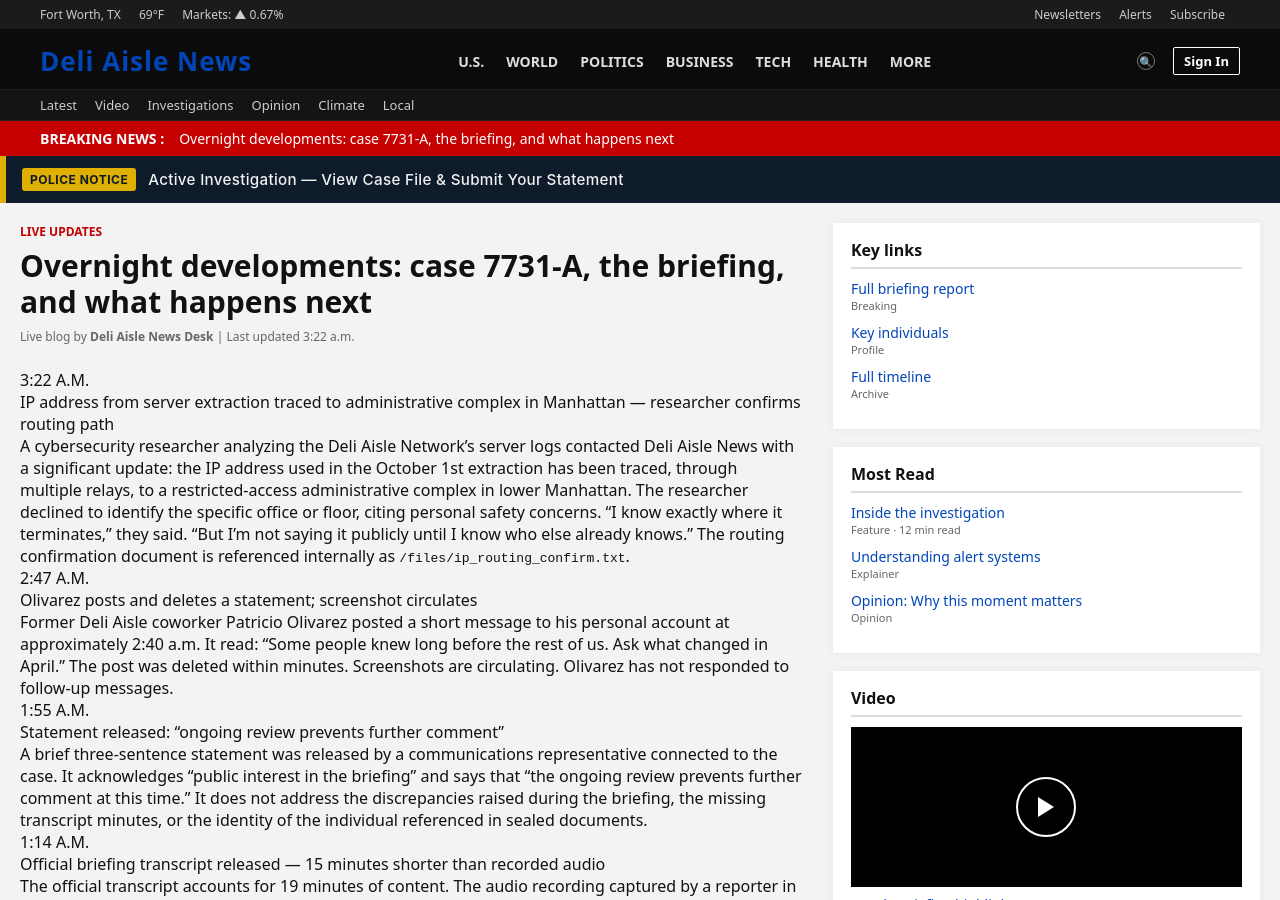
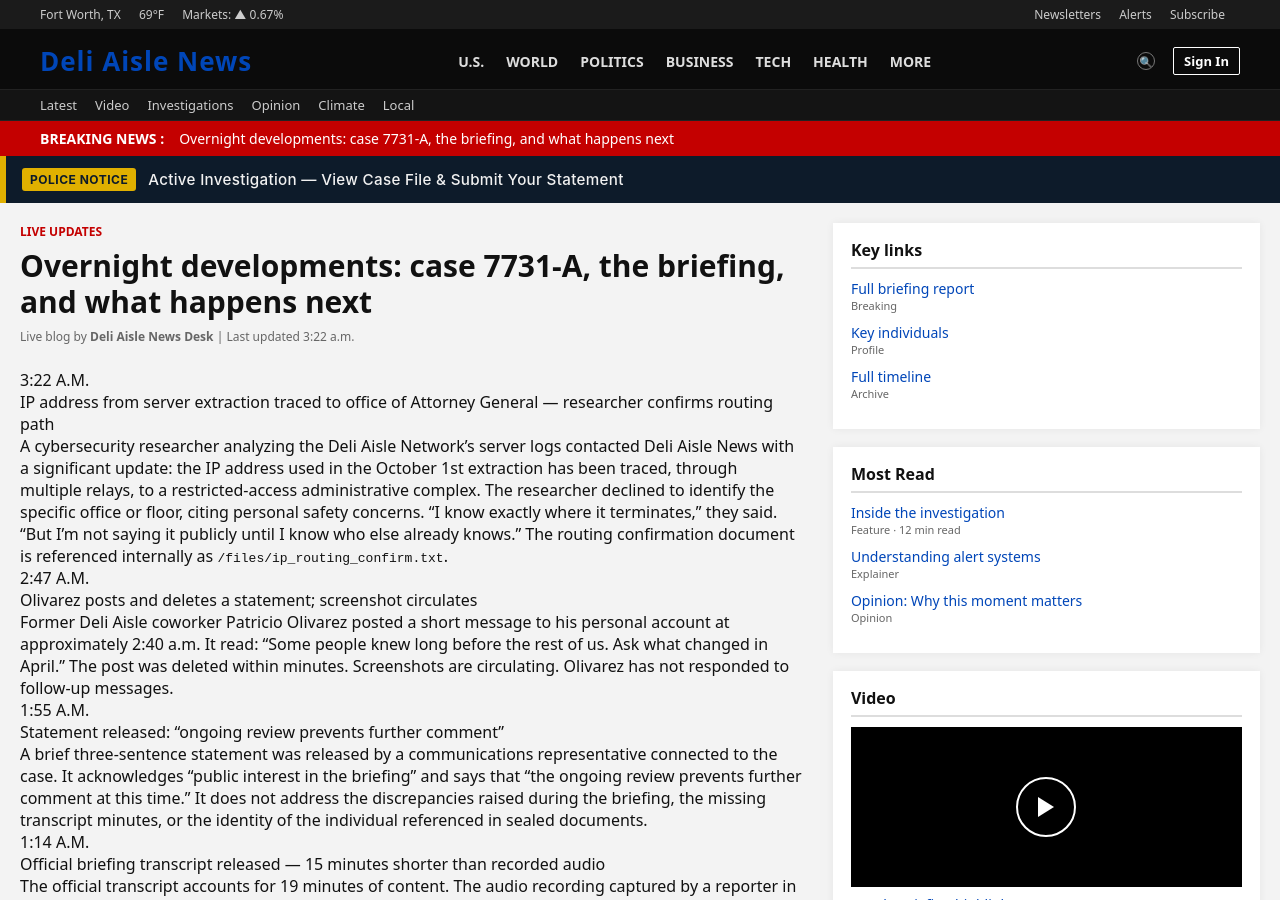
Before and after one commit to NotAnIronman/ARG, a Jekyll site: the page built from pages/liveupdates.html, in a window 1280 px wide and 900 px high. Built offline with Jekyll 4.4.1, drawn with Linux system fonts in a browser that asks for light colours.

Commit message:
Update liveupdates.html

```diff
--- a/pages/liveupdates.html
+++ b/pages/liveupdates.html
@@ -17,9 +17,9 @@ show_banner: true
         <!-- 3:22 AM -->
         <div class="update-block">
             <div class="update-time">3:22 A.M.</div>
-            <div class="update-headline">IP address from server extraction traced to administrative complex in Manhattan — researcher confirms routing path</div>
+            <div class="update-headline">IP address from server extraction traced to office of Attorney General — researcher confirms routing path</div>
             <div class="update-body">
-                A cybersecurity researcher analyzing the Deli Aisle Network’s server logs contacted Deli Aisle News with a significant update: the IP address used in the October 1st extraction has been traced, through multiple relays, to a restricted-access administrative complex in lower Manhattan.
+                A cybersecurity researcher analyzing the Deli Aisle Network’s server logs contacted Deli Aisle News with a significant update: the IP address used in the October 1st extraction has been traced, through multiple relays, to a restricted-access administrative complex.
                 The researcher declined to identify the specific office or floor, citing personal safety concerns. “I know exactly where it terminates,” they said. “But I’m not saying it publicly until I know who else already knows.”
                 The routing confirmation document is referenced internally as <code>/files/ip_routing_confirm.txt</code>.
             </div>
```
